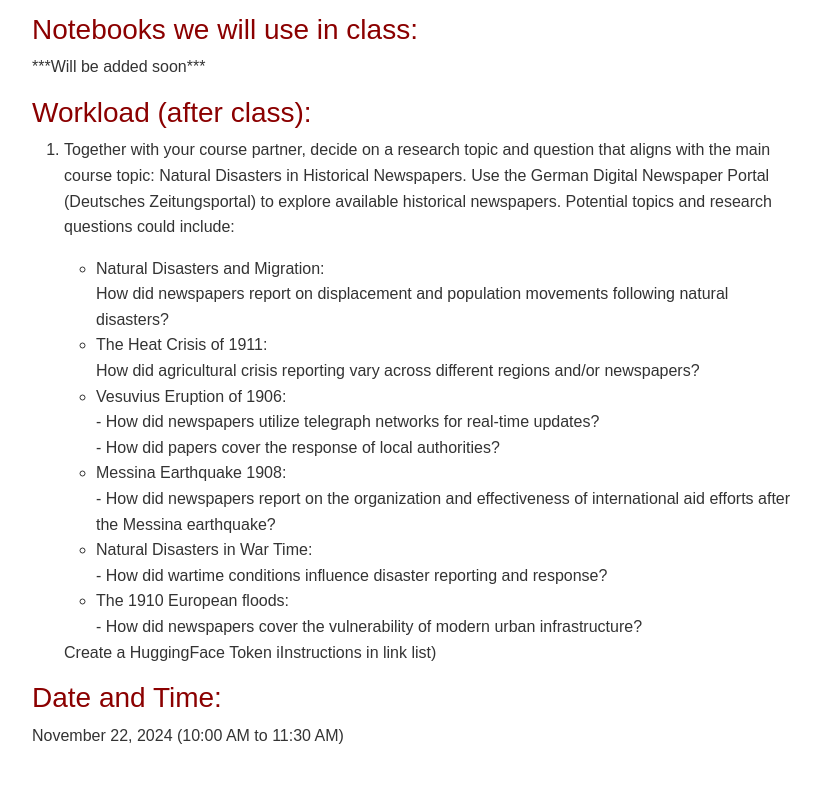
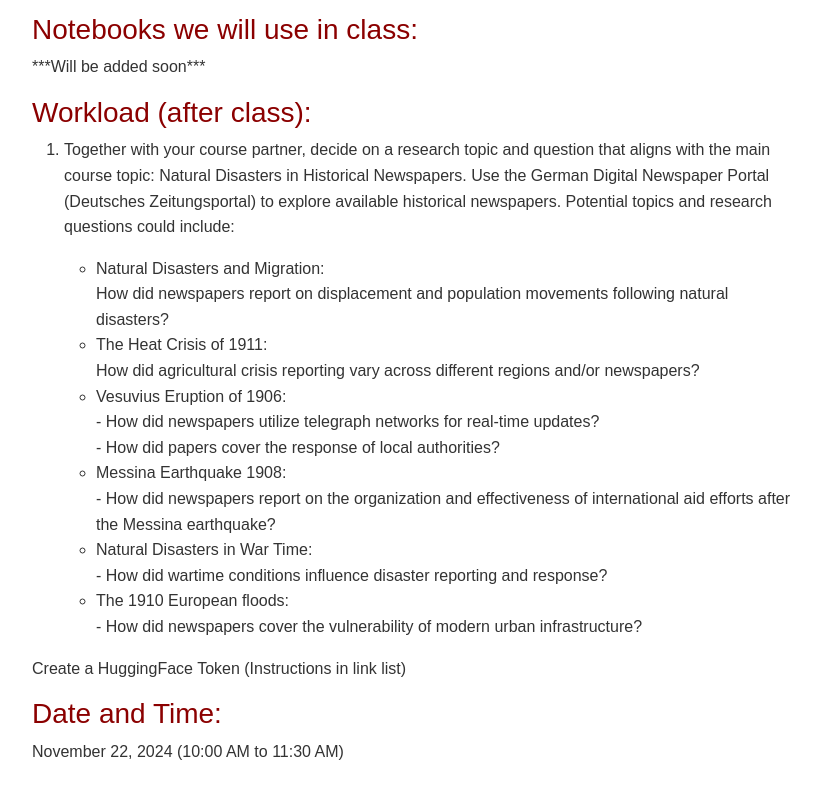
Before and after one commit to soberbichler/NLP-Kurs_DMGK_Digitale-Geisteswissenschaften_2024, a plain HTML site: page modules/module_3.html in a window 1280 px wide. Shown: the part 457-1255 px from the top of the page, without its empty margins (228-1049 px from the left). Drawn offline with nearby package versions, Linux system fonts and the light colour scheme.

Commit message:
Update module_3.html

```diff
--- a/modules/module_3.html
+++ b/modules/module_3.html
@@ -87,8 +87,8 @@
                         - How did newspapers cover the vulnerability of modern urban infrastructure?<br>
                 </ul>
             </li>
-             <p>Create a HuggingFace Token iInstructions in link list)</p>
         </ol>
+        <p>Create a HuggingFace Token (Instructions in link list)</p>
 
         <h3>Date and Time:</h3>
         <p>November 22, 2024 (10:00 AM to 11:30 AM)</p>
```
